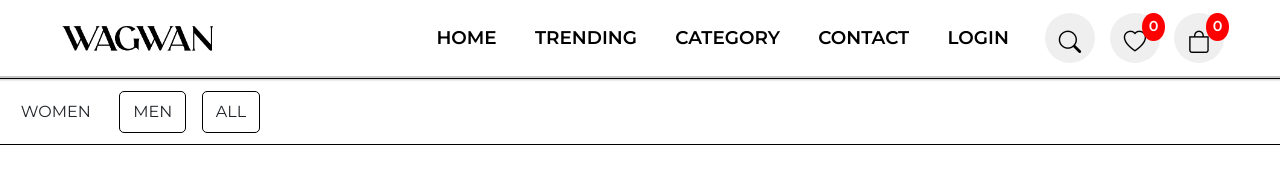
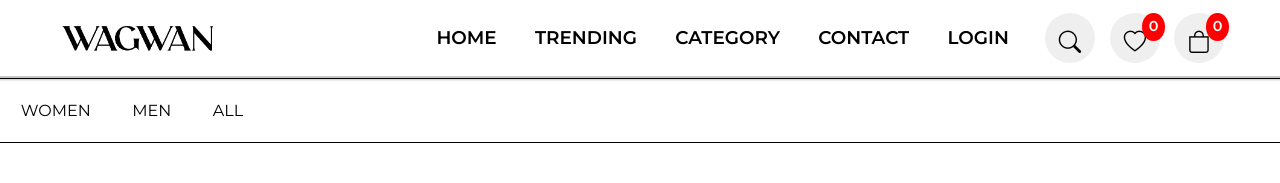
Before and after one commit to ogunshinaismail/E-commerce-codesandbox, a React (Create React App) app: page /product in a window 1280 px wide. Shown: the top 183 px of the page. Built offline with nearby package versions, Linux system fonts and the light colour scheme.

Commit message:
fixed product button

```diff
--- a/src/component/products/Bags.jsx
+++ b/src/component/products/Bags.jsx
@@ -54,7 +54,7 @@ const Bags = () => {
                     onClick={() => {
                         setIsGrid(!isGrid);
                     }}
-                    class="bi bi-grid-fill"
+                    class="bi bi-grid-fill grid-icon"
                 >
 
                 </i>
--- a/src/component/products/Belts.jsx
+++ b/src/component/products/Belts.jsx
@@ -54,7 +54,7 @@ const Belts = () => {
                     onClick={() => {
                         setIsGrid(!isGrid);
                     }}
-                    class="bi bi-grid-fill"
+                    class="bi bi-grid-fill grid-icon"
                 >
 
                 </i>
--- a/src/component/products/Hairs.jsx
+++ b/src/component/products/Hairs.jsx
@@ -54,7 +54,7 @@ const Hairs = () => {
                     onClick={() => {
                         setIsGrid(!isGrid);
                     }}
-                    class="bi bi-grid-fill"
+                    class="bi bi-grid-fill grid-icon"
                 >
 
                 </i>
--- a/src/component/products/Shoes.jsx
+++ b/src/component/products/Shoes.jsx
@@ -54,7 +54,7 @@ const Shoes = () => {
                     onClick={() => {
                         setIsGrid(!isGrid);
                     }}
-                    class="bi bi-grid-fill"
+                    class="bi bi-grid-fill grid-icon"
                 >
 
                 </i>
--- a/src/component/products/Tops.jsx
+++ b/src/component/products/Tops.jsx
@@ -54,7 +54,7 @@ const Tops = () => {
                     onClick={() => {
                         setIsGrid(!isGrid);
                     }}
-                    class="bi bi-grid-fill"
+                    class="bi bi-grid-fill grid-icon"
                 >
 
                 </i>
--- a/src/component/products/Trousers.jsx
+++ b/src/component/products/Trousers.jsx
@@ -54,7 +54,7 @@ const Trousers = () => {
                     onClick={() => {
                         setIsGrid(!isGrid);
                     }}
-                    class="bi bi-grid-fill"
+                    class="bi bi-grid-fill grid-icon"
                 >
 
                 </i>
--- a/src/component/style/Product.css
+++ b/src/component/style/Product.css
@@ -20,25 +20,7 @@ body {
   display: flex;
   gap: 1em;
 }
-.button-women {
-  outline: none !important;
-  background-color: transparent !important;
-  padding: 0.5em 0.8em;
-  border: none !important;
-  text-transform: uppercase !important;
-}
-.button-women:hover {
-  border: 1px solid #000 !important;
-  border-radius: 5px !important;
-}
-.button-men {
-  outline: none !important;
-  background-color: transparent !important;
-  padding: 0.5em 0.8em;
-  border: 1px solid #000 !important;
-  border-radius: 5px !important;
-  text-transform: uppercase !important;
-}
+
 .main h1 {
   margin-block: 1.9em !important;
   font-weight: 700;
--- a/src/component/style/ProductList.css
+++ b/src/component/style/ProductList.css
@@ -16,7 +16,7 @@ body {
 .product--img {
   border-left: 1px solid #000;
   border-bottom: 1px solid #000;
-  /* cursor: grab; */
+  cursor: pointer;
 }
 
 .swiper {
@@ -56,3 +56,26 @@ body {
 .grid-icon{
   cursor: pointer;
 }
+.button-men,
+.button-women,
+.button-all {
+  outline: none !important;
+  background-color: transparent !important;
+  padding: 0.5em 0.8em;
+  border: 0;
+  text-transform: uppercase;
+}
+ .button-men:hover,
+.button-women:hover,
+.button-all:hover{
+  border: 1px solid #000;
+  border-radius: 5px;
+}
+.button-effect{
+  border: 1px solid #000 !important;
+  border-radius: 5px !important;
+  outline: none !important;
+  background-color: transparent !important;
+  padding: 0.5em 0.8em;
+  text-transform: uppercase;
+}
--- a/src/pages/Product.jsx
+++ b/src/pages/Product.jsx
@@ -28,6 +28,9 @@ function createProduct(goods) {
 const Product = () => {
     const navigate = useNavigate()
     const [showEffect, setShowEffect] = useState(false);
+    const [isWBtn, setWBtn] = useState(false);
+    const [isMBtn, setMBtn] = useState(false);
+    const [isABtn, setABtn] = useState(false);
     const [isGrid, setIsGrid] = useState(false);
     const [gender, setGender] = useState("");
     const [ open, setOpen ] = useState("")
@@ -50,15 +53,15 @@ const Product = () => {
 
             <section className="main">
                 <div className="min-header stick-on-scroll">
-                    <button className="font-weight-normal text-dark button-women" onClick={() => setSearchParams({ filter: 'women'})}>
+                    <button className={isWBtn ? "button-effect" : "button-women"} onClick={() => {setSearchParams({ filter: 'women'}), setWBtn(!isWBtn), setABtn(false), setMBtn(false)}}>
                         <a>Women</a>
                     </button>
 
-                    <button className="font-weight-normal text-dark button-men" onClick={() => setSearchParams({ filter: 'men'})}>
+                    <button className={isMBtn ? "button-effect" : "button-men"} onClick={() => {setSearchParams({ filter: 'men'}), setMBtn(!isWBtn), setABtn(false), setWBtn(false)}}>
                         Men
                     </button>
 
-                    <button className="font-weight-normal text-dark button-men" onClick={() => setSearchParams({ filter: '' })}>
+                    <button className={isABtn ? "button-effect" : "button-all"} onClick={() => {setSearchParams({ filter: '' }), setABtn(!isWBtn), setWBtn(false), setMBtn(false)}}>
                         All
                     </button>
                 </div>
@@ -114,15 +117,15 @@ const Product = () => {
                                     className="mySwiper"
                                     >
                                         <SwiperSlide>
-                                            <img className="img-fluid" src={prod.imgURL} alt="..." />
+                                            <img className="img-fluid w-100 g-0" src={prod.imgURL} alt="..." />
                                         </SwiperSlide>
 
                                         <SwiperSlide>
-                                            <img className="img-fluid" src={prod.img2} alt="..." />
+                                            <img className="img-fluid w-100 g-0" src={prod.img2} alt="..." />
                                         </SwiperSlide>
 
                                         <SwiperSlide>
-                                            <img className="img-fluid" src={prod.img3} alt="..." />
+                                            <img className="img-fluid w-100 g-0" src={prod.img3} alt="..." />
                                         </SwiperSlide>
                                     </Swiper>
 
```
